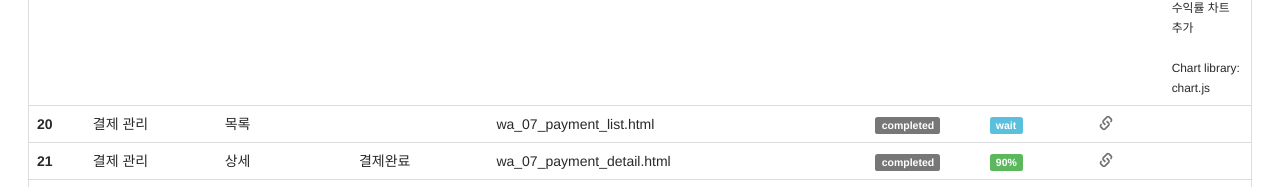
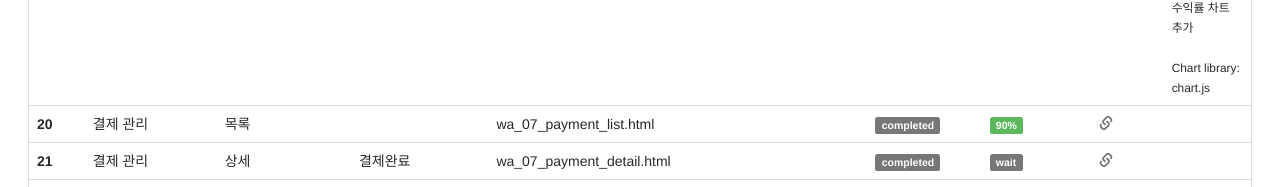
Before and after one commit to JINSEBAK/hize-ui, a website: page workspace/html/index.html in a window 1280 px wide. Shown: the part 1788-1975 px from the top of the page. Drawn offline with nearby package versions, Linux system fonts and the light colour scheme; files that its build step writes are made by us from their sources; files whose address does not match are found by name.

Commit message:
index 수정

```diff
--- a/workspace/html/index.html
+++ b/workspace/html/index.html
@@ -417,7 +417,7 @@
               <span class="label label-default completed">completed</span>
             </td>
             <td class="st">
-              <span class="label label-info">wait</span>
+              <span class="label label-success">90%</span>
             </td>
             <td><a href="./view/wa_07_payment_list.html" target="_blank" rel="noreferrer noopener" class="glyphicon glyphicon-link"></a></td>
             <td>
@@ -434,7 +434,7 @@
               <span class="label label-default completed">completed</span>
             </td>
             <td class="st">
-              <span class="label label-success">90%</span>
+              <span class="label label-default">wait</span>
             </td>
             <td><a href="./view/wa_07_payment_detail.html" target="_blank" rel="noreferrer noopener" class="glyphicon glyphicon-link"></a></td>
             <td>
```
Also changed, not shown: dist/index.html.
